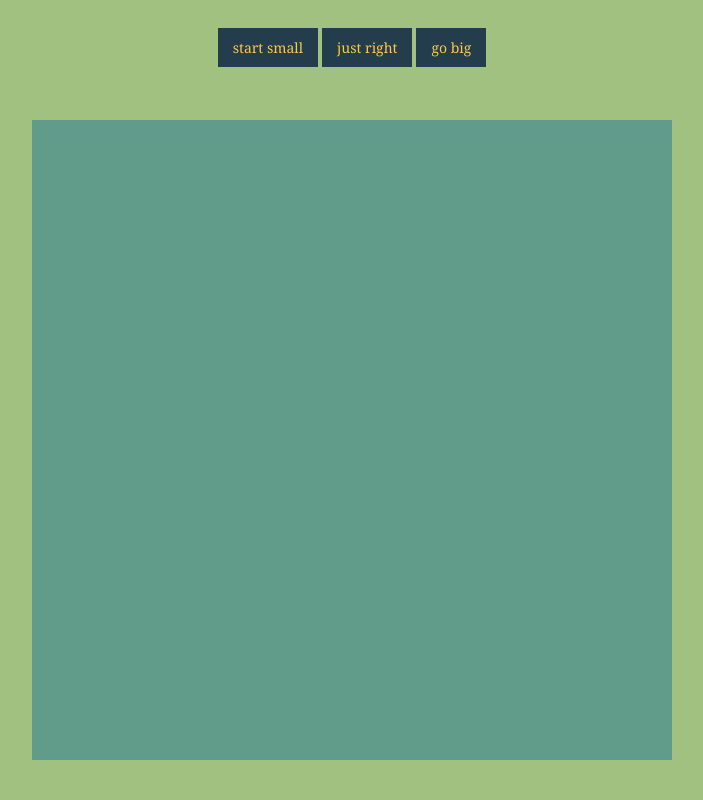
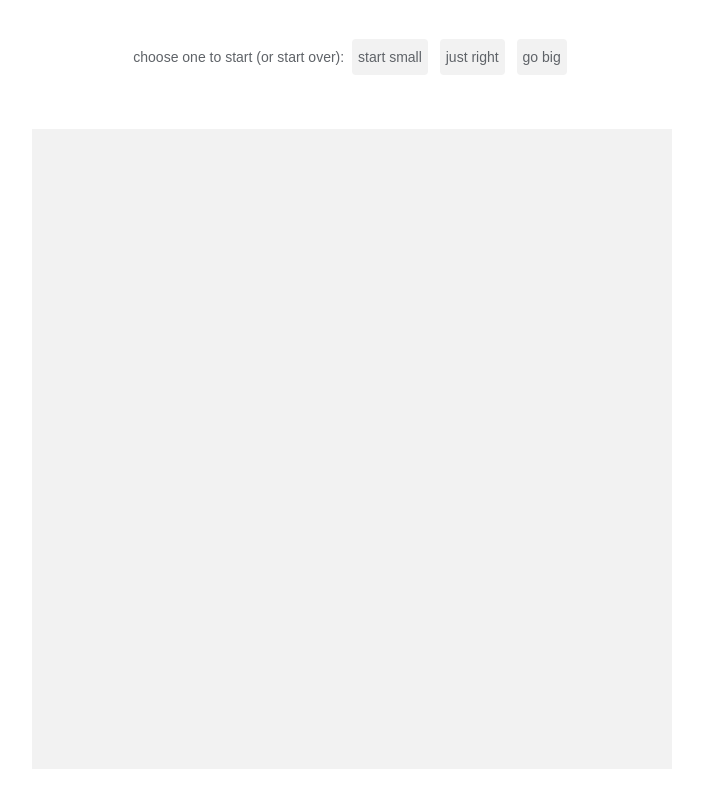
Before and after one commit to bitmeg/etch-a-sketch, a plain HTML site: page index.html in a window 1280 px wide. Shown: the whole page, without its empty margins (288-991 px from the left). Drawn offline with Linux system fonts and the light colour scheme.

Commit message:
updated layout

```diff
--- a/index.html
+++ b/index.html
@@ -6,7 +6,7 @@
     </head>
 
     <body>
-        <div id="header">
+        <div id="header"> choose one to start (or start over):
             <button id="small">start small</button>
             <button id="medium">just right</button>
             <button id="large">go big</button>
--- a/script.js
+++ b/script.js
@@ -12,7 +12,7 @@ function makeGrid() {
     for(var i = 0; i < (gridSize*gridSize); i++) {
         blockDiv = document.createElement("div");
         blockDiv.className = "block";
-        blockDiv.style.backgroundColor= '#619B8A';
+        blockDiv.style.backgroundColor= '#f2f2f2';
         container.append(blockDiv);
       }
 }
@@ -21,8 +21,8 @@ function makeGrid() {
 function draw() {
     let currentBackground = event.target.style.backgroundColor;
     let drawingArea = event.target;
-    if (currentBackground = '#619B8A') {
-        drawingArea.style.backgroundColor= '#FE7F2D'
+    if (currentBackground = '#f2f2f2') {
+        drawingArea.style.backgroundColor= '#8c8c8c'
     } else {
         console.log(error);
     }
--- a/styles.css
+++ b/styles.css
@@ -1,5 +1,4 @@
 body {
-    background-color: #A1C181;
     display: grid;
     grid-template-columns: 1, auto;
     justify-content: center;
@@ -9,22 +8,38 @@ body {
 #header{
     margin: 20px auto;
     position: centered;
+    justify-content: center;
+    align-items: center;
+    font-family: Arial, sans-serif;
+    font-size: 14px;
+    color: #5F6368;
 }
 
 button{
-    background-color: #233D4D;
-    border: none;
-    color: #FCCA46;
-    padding: 10px 15px;
-    text-align: center;
+    margin: 11px 4px;   ß
+    padding: 0px 16px;
+    background-color: #f2f2f2;
+    color: #5F6368;
+    height: 36px;
+    border-radius: 4px;
+    border: 0px;
+    align-items: center;
+    justify-content: center;
     display: inline-block;
-    font-family: Georgia;
+    font-family: Arial, sans-serif;
     font-size: 14px;
+}
+
+button:hover {
+    border: 10px;
+    border-color: #1a1a1a;
+    color: #1a1a1a;
+    box-shadow: 0 2px 1px #8c8c8c
 }
 
 #container{
     display: grid;
     width: 80vmin;
     height: 80vmin;
-    background-color: #619B8A;
+    background-color: #f2f2f2;
 }
```
